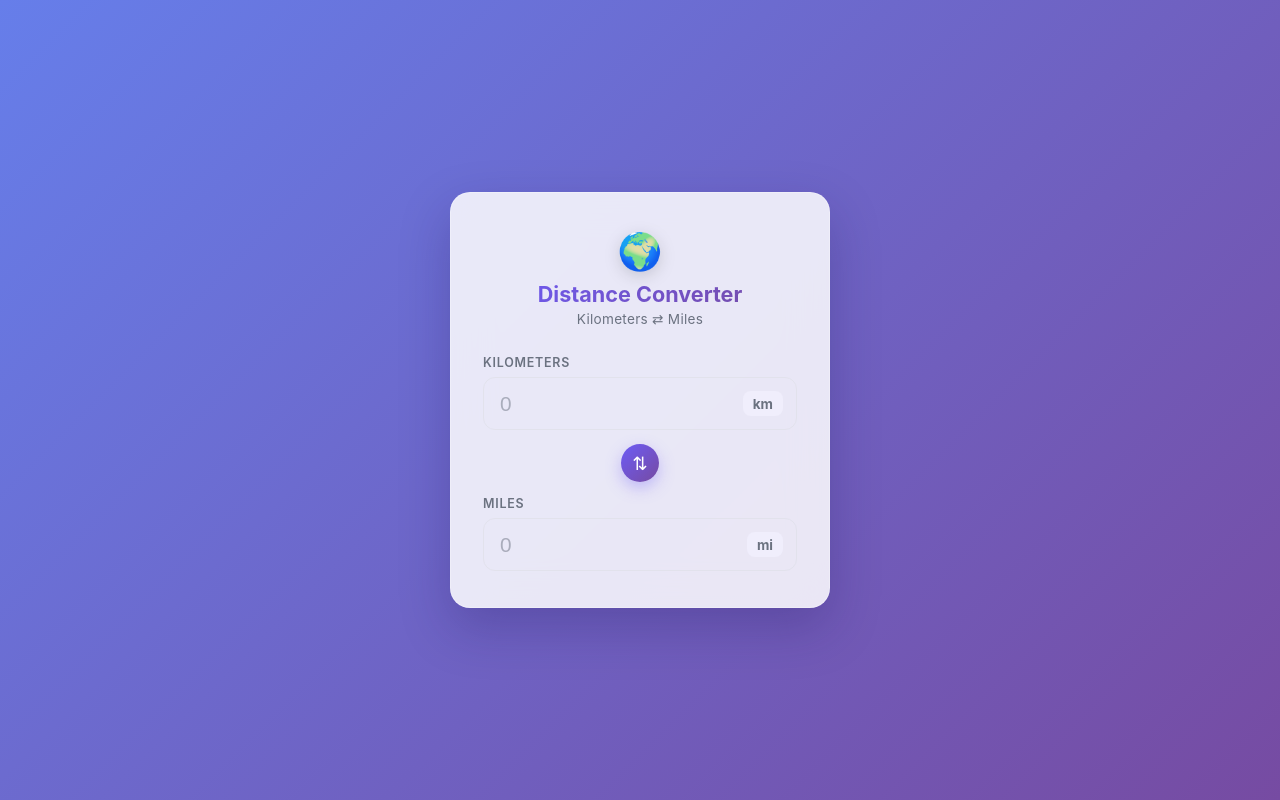
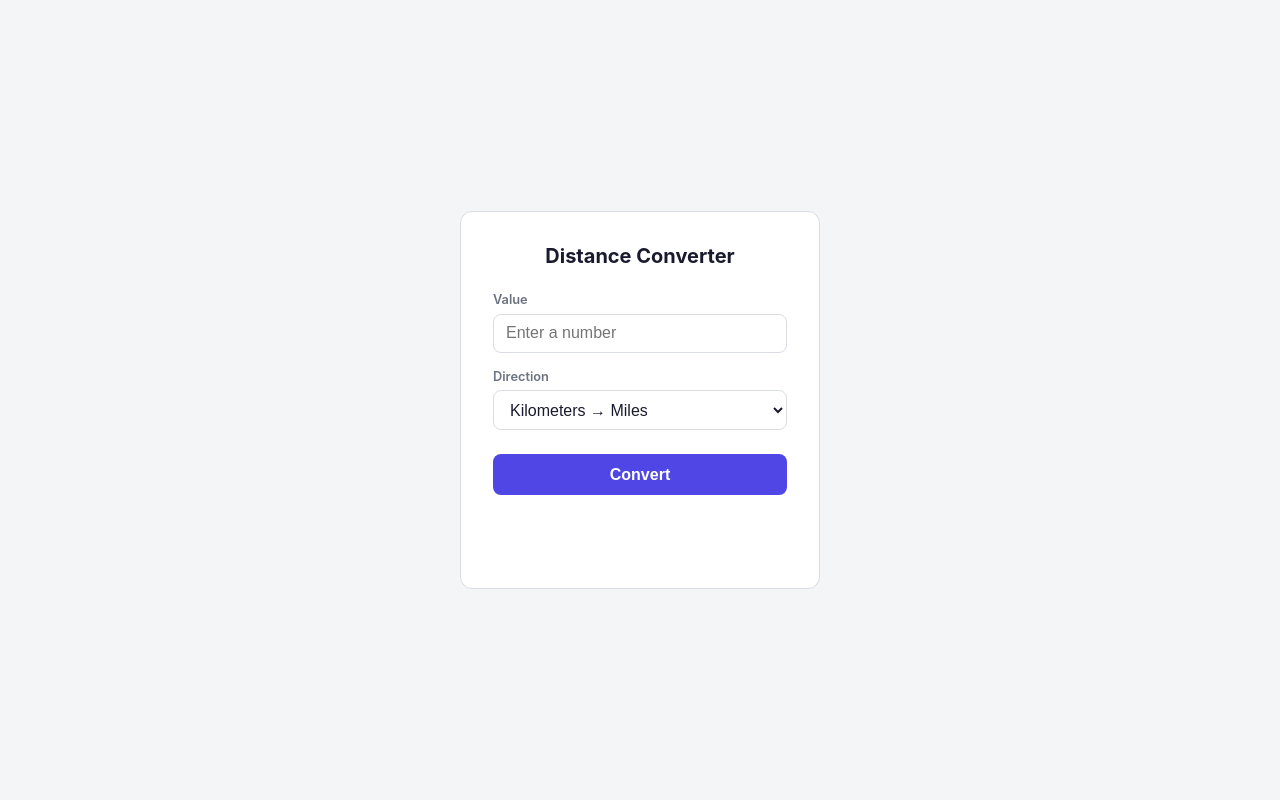
Before and after one commit to Soma-Majumder/distance-converter, a plain HTML site: page index.html in a window 1280 px wide. Drawn offline with Linux system fonts and the light colour scheme.

Commit message:
Rework converter UI to single input + direction selector
Switches from two linked fields to a value input, a km/mi direction
dropdown, and an explicit Convert action with the result shown below.

```diff
--- a/index.html
+++ b/index.html
@@ -8,31 +8,26 @@
 </head>
 <body>
   <main class="card">
-    <div class="header">
-      <span class="header-icon">🌍</span>
-      <h1>Distance Converter</h1>
-      <p class="subtitle">Kilometers ⇄ Miles</p>
-    </div>
+    <h1>Distance Converter</h1>
 
-    <div class="field">
-      <label for="km">Kilometers</label>
-      <div class="input-group">
-        <input type="number" id="km" placeholder="0" inputmode="decimal">
-        <span class="unit">km</span>
+    <form id="converter-form">
+      <div class="field">
+        <label for="value">Value</label>
+        <input type="number" id="value" placeholder="Enter a number" step="any" required>
       </div>
-    </div>
 
-    <div class="swap" aria-hidden="true">
-      <span>⇅</span>
-    </div>
+      <div class="field">
+        <label for="direction">Direction</label>
+        <select id="direction">
+          <option value="km-to-mi">Kilometers → Miles</option>
+          <option value="mi-to-km">Miles → Kilometers</option>
+        </select>
+      </div>
 
-    <div class="field">
-      <label for="miles">Miles</label>
-      <div class="input-group">
-        <input type="number" id="miles" placeholder="0" inputmode="decimal">
-        <span class="unit">mi</span>
-      </div>
-    </div>
+      <button type="submit">Convert</button>
+    </form>
+
+    <p id="result" aria-live="polite"></p>
   </main>
 
   <script src="script.js"></script>
--- a/script.js
+++ b/script.js
@@ -1,18 +1,30 @@
 const KM_PER_MILE = 1.609344;
 
-const kmInput = document.getElementById('km');
-const milesInput = document.getElementById('miles');
+const form = document.getElementById('converter-form');
+const valueInput = document.getElementById('value');
+const directionSelect = document.getElementById('direction');
+const result = document.getElementById('result');
 
 function round(value) {
   return Math.round(value * 1e6) / 1e6;
 }
 
-kmInput.addEventListener('input', () => {
-  const km = parseFloat(kmInput.value);
-  milesInput.value = Number.isFinite(km) ? round(km / KM_PER_MILE) : '';
+form.addEventListener('submit', (event) => {
+  event.preventDefault();
+
+  const value = parseFloat(valueInput.value);
+  if (!Number.isFinite(value)) {
+    result.textContent = 'Please enter a valid number.';
+    return;
+  }
+
+  const direction = directionSelect.value;
+
+  if (direction === 'km-to-mi') {
+    const miles = round(value / KM_PER_MILE);
+    result.textContent = `${value} km = ${miles} mi`;
+  } else {
+    const km = round(value * KM_PER_MILE);
+    result.textContent = `${value} mi = ${km} km`;
+  }
 });
-
-milesInput.addEventListener('input', () => {
-  const miles = parseFloat(milesInput.value);
-  kmInput.value = Number.isFinite(miles) ? round(miles * KM_PER_MILE) : '';
-});
--- a/style.css
+++ b/style.css
@@ -1,29 +1,21 @@
 :root {
   color-scheme: light dark;
-  --bg-1: #667eea;
-  --bg-2: #764ba2;
-  --card-bg: rgba(255, 255, 255, 0.85);
+  --bg: #f4f5f7;
+  --card-bg: #ffffff;
   --text: #1a1a2e;
   --muted: #6b7280;
-  --accent: #6d5bf6;
-  --accent-2: #764ba2;
-  --border: #e2e2ec;
-  --unit-bg: #f0eefc;
-  --shadow: rgba(31, 20, 90, 0.25);
+  --accent: #4f46e5;
+  --border: #d9dce3;
 }
 
 @media (prefers-color-scheme: dark) {
   :root {
-    --bg-1: #1f1147;
-    --bg-2: #0f172a;
-    --card-bg: rgba(30, 27, 55, 0.75);
+    --bg: #111827;
+    --card-bg: #1f2937;
     --text: #f4f5f7;
-    --muted: #a3a3b8;
-    --accent: #9b8cff;
-    --accent-2: #6d5bf6;
-    --border: #3a3a55;
-    --unit-bg: rgba(155, 140, 255, 0.15);
-    --shadow: rgba(0, 0, 0, 0.5);
+    --muted: #9ca3af;
+    --accent: #818cf8;
+    --border: #374151;
   }
 }
 
@@ -37,8 +29,7 @@ body {
   display: flex;
   align-items: center;
   justify-content: center;
-  background: linear-gradient(135deg, var(--bg-1), var(--bg-2));
-  background-attachment: fixed;
+  background: var(--bg);
   color: var(--text);
   font-family: -apple-system, BlinkMacSystemFont, "Segoe UI", Roboto, sans-serif;
   padding: 1.5rem;
@@ -46,120 +37,70 @@ body {
 
 .card {
   background: var(--card-bg);
-  backdrop-filter: blur(20px);
-  -webkit-backdrop-filter: blur(20px);
-  border: 1px solid rgba(255, 255, 255, 0.25);
-  border-radius: 20px;
-  padding: 2.25rem 2rem;
+  border: 1px solid var(--border);
+  border-radius: 12px;
+  padding: 2rem;
   width: 100%;
-  max-width: 380px;
-  box-shadow: 0 20px 50px var(--shadow);
-}
-
-.header {
-  text-align: center;
-  margin-bottom: 1.75rem;
-}
-
-.header-icon {
-  font-size: 2.25rem;
-  display: inline-block;
-  filter: drop-shadow(0 4px 8px rgba(0, 0, 0, 0.15));
+  max-width: 360px;
 }
 
 h1 {
-  font-size: 1.35rem;
-  margin: 0.5rem 0 0.25rem;
-  background: linear-gradient(135deg, var(--accent), var(--accent-2));
-  -webkit-background-clip: text;
-  background-clip: text;
-  color: transparent;
-  font-weight: 700;
-}
-
-.subtitle {
-  margin: 0;
-  font-size: 0.85rem;
-  color: var(--muted);
-  letter-spacing: 0.02em;
+  font-size: 1.25rem;
+  margin: 0 0 1.5rem;
+  text-align: center;
 }
 
 .field {
   display: flex;
   flex-direction: column;
-  gap: 0.45rem;
+  gap: 0.4rem;
+  margin-bottom: 1rem;
 }
 
 label {
-  font-size: 0.78rem;
+  font-size: 0.8rem;
   color: var(--muted);
   font-weight: 600;
-  text-transform: uppercase;
-  letter-spacing: 0.06em;
 }
 
-.input-group {
-  position: relative;
-  display: flex;
-  align-items: center;
-}
-
-input {
-  font-size: 1.3rem;
-  font-weight: 600;
-  padding: 0.85rem 3.2rem 0.85rem 1rem;
-  border: 1.5px solid var(--border);
-  border-radius: 12px;
+input,
+select {
+  font-size: 1rem;
+  padding: 0.6rem 0.75rem;
+  border: 1px solid var(--border);
+  border-radius: 8px;
   background: transparent;
   color: var(--text);
   width: 100%;
-  transition: border-color 0.2s ease, box-shadow 0.2s ease, transform 0.15s ease;
 }
 
-input::placeholder {
-  color: var(--muted);
-  opacity: 0.5;
-  font-weight: 400;
+input:focus,
+select:focus {
+  outline: none;
+  border-color: var(--accent);
 }
 
-input:focus {
-  outline: none;
-  border-color: var(--accent);
-  box-shadow: 0 0 0 4px rgba(109, 91, 246, 0.18);
+button {
+  width: 100%;
+  padding: 0.7rem;
+  margin-top: 0.5rem;
+  border: none;
+  border-radius: 8px;
+  background: var(--accent);
+  color: #fff;
+  font-size: 1rem;
+  font-weight: 600;
+  cursor: pointer;
 }
 
-input:focus + .unit {
-  color: var(--accent);
+button:hover {
+  opacity: 0.9;
 }
 
-.unit {
-  position: absolute;
-  right: 0.9rem;
-  font-size: 0.85rem;
-  font-weight: 700;
-  color: var(--muted);
-  background: var(--unit-bg);
-  padding: 0.3rem 0.6rem;
-  border-radius: 8px;
-  pointer-events: none;
-  transition: color 0.2s ease;
+#result {
+  margin-top: 1.25rem;
+  text-align: center;
+  font-size: 1.05rem;
+  font-weight: 600;
+  min-height: 1.5rem;
 }
-
-.swap {
-  display: flex;
-  align-items: center;
-  justify-content: center;
-  margin: 0.85rem auto;
-  width: 2.4rem;
-  height: 2.4rem;
-  border-radius: 50%;
-  background: linear-gradient(135deg, var(--accent), var(--accent-2));
-  color: #fff;
-  font-size: 1.15rem;
-  box-shadow: 0 6px 16px rgba(109, 91, 246, 0.35);
-  transition: transform 0.3s ease;
-}
-
-.card:has(input:focus) .swap {
-  transform: rotate(180deg);
-}
```
